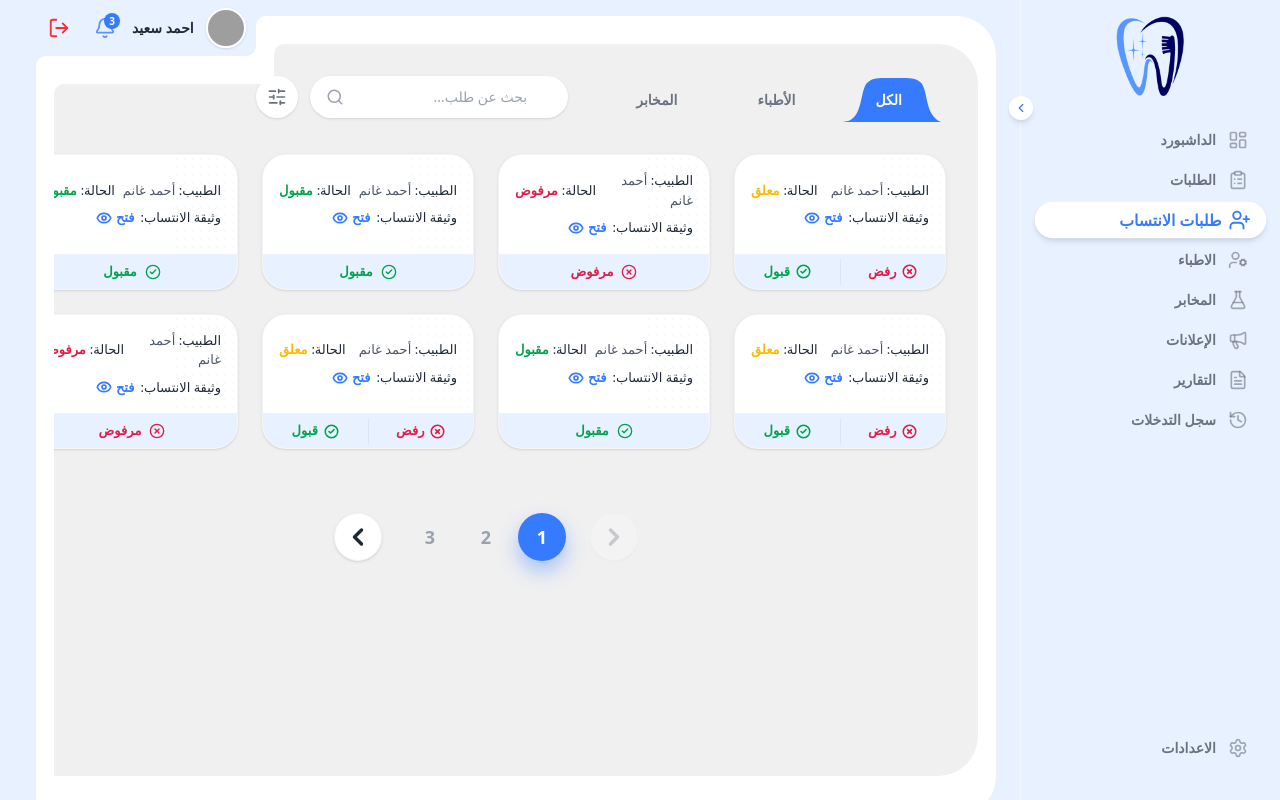
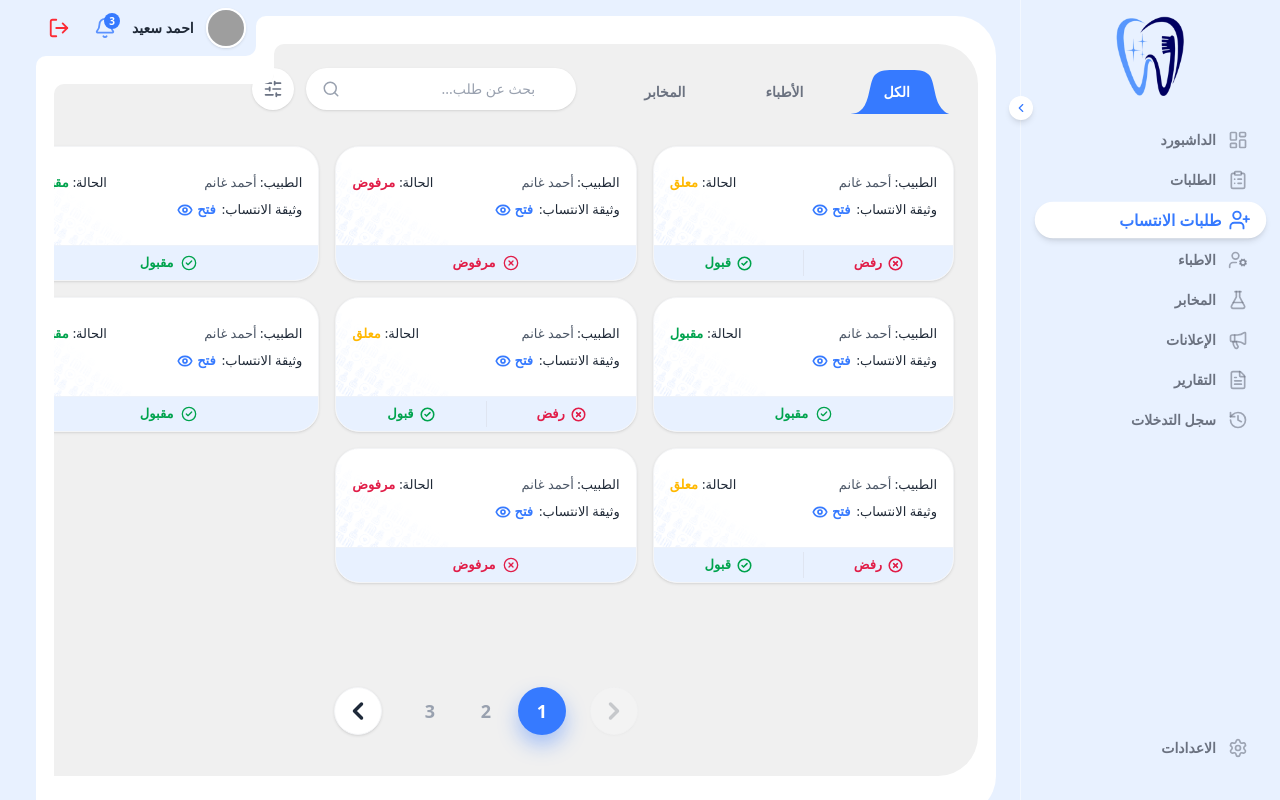
Before and after one commit to MariamMohammed0011/dentalDashboard2026, a React (Vite) app: page /dashboard/membership-requests in a window 1280 px wide. Built offline with nearby package versions, Linux system fonts and the light colour scheme; sample sign-in values are in the browser's storage; grey boxes are pictures that could not be loaded.

Commit message:
header member

```diff
--- a/src/features/membership/components/MembershipCard.jsx
+++ b/src/features/membership/components/MembershipCard.jsx
@@ -1,5 +1,6 @@
 import React from 'react';
 import { Eye, CheckCircle2, XCircle, Clock } from 'lucide-react';
+import framerImg from '../../../assets/framer.png';
 
 const statusConfig = {
   pending: {
@@ -36,9 +37,9 @@ const MembershipCard = ({ request, onUpdateStatus }) => {
     <div className="w-full max-w-[323px] min-h-[135px] bg-white rounded-[1.5rem] shadow-sm border border-gray-100 flex flex-col overflow-hidden group transition-all duration-300 hover:shadow-md mx-auto sm:mx-0" dir="rtl">
       {/* الجزء العلوي (أبيض) */}
       <div className="flex-grow p-4 flex flex-col justify-center relative overflow-hidden">
-        {/* النمط الجانبي الزخرفي */}
-        <div className="absolute top-0 right-0 w-16 h-full opacity-10 pointer-events-none">
-          <div className="w-full h-full bg-[radial-gradient(circle,rgba(54,122,255,0.4)_1px,transparent_1px)] bg-[size:8px_8px]"></div>
+        {/* النمط الجانبي الزخرفي (framer) */}
+        <div className="absolute top-0 right-0 w-full h-full opacity-30 pointer-events-none z-0">
+          <img src={framerImg} alt="" className="w-full h-full object-cover" />
         </div>
 
         {/* الاسم والحالة في سطر واحد */}
--- a/src/features/membership/components/MembershipList.jsx
+++ b/src/features/membership/components/MembershipList.jsx
@@ -20,8 +20,10 @@ const MembershipList = ({ requests, isLoading, onUpdateStatus }) => {
     );
   }
 
+  // MembershipList.jsx
 return (
-    <div className="grid grid-cols-1 sm:grid-cols-2 lg:grid-cols-3 xl:grid-cols-4 gap-6">
+  /* استعملنا auto-fill لضمان أن الكروت تأخذ مساحتها ولا تخرج عن الإطار */
+  <div className="grid grid-cols-1 md:grid-cols-2 lg:grid-cols-2 xl:grid-cols-3 2xl:grid-cols-4 gap-4 pb-10 ">
     {requests.map((request) => (
       <MembershipCard
         key={request.id}
--- a/src/features/membership/pages/MembershipRequestsPage.jsx
+++ b/src/features/membership/pages/MembershipRequestsPage.jsx
@@ -19,7 +19,7 @@ const MembershipRequestsPage = () => {
   } = useMembership();
 
   return (
-    <div className="p-4 md:p-8 min-h-screen bg-transparent animate-in fade-in duration-500 ">
+    <div className=" md:p-6 min-h-screen bg-transparent animate-in fade-in duration-500 ">
       <div className="max-w-[1600px] mx-auto">
         {/* هيدر الصفحة والفلترة */}
         <MembershipHeader
```
Also changed, not shown: src/assets/framer.png (added). Lines whose indentation alone changed are shown as unchanged.
